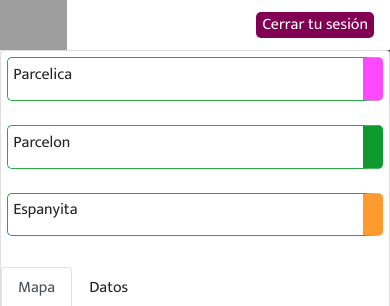
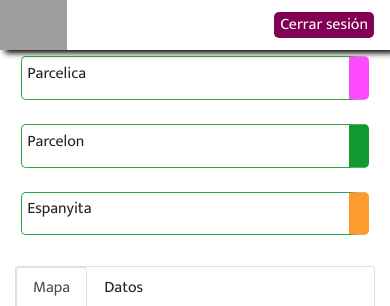
Before and after one commit to Llambies/pw_grupo7, a PHP site: the page made by zonacliente.php in a window 390 px wide. Shown: the top 306 px of the page. Run offline with PHP 8.4, Linux system fonts and the light colour scheme; a user stored in the database is signed in; data comes from the database, SQL or seed files in the repository; some libraries are stand-ins or nearby versions; grey boxes are pictures that could not be loaded.

Commit message:
Update zonacliente.php

```diff
--- a/zonacliente.php
+++ b/zonacliente.php
@@ -69,20 +69,16 @@ if (!$conn) {
     <header>
         <img src="./imgs/logo_u15.svg" alt="Logo Empresarial">
 
-        <a href="./index.php"> <button class="cerrar">Cerrar tu sesión</button></a>
+        <a href="./index.php"> <button class="cerrar">Cerrar sesión</button></a>
 
     </header>
-
 <div class="contingut">
 
 
-
-
-
-<div class="card">
-
-
-    <div id="listaParcelas" class="col-md-4">
+   <div class="container-fluid">
+  <div class="row">
+    <div class="col-md-2">
+      <div id="listaParcelas">
 
         <?php
              while ($consulta=mysqli_fetch_array($result)) {
@@ -132,22 +128,13 @@ if (!$conn) {
                     echo    ";var vertex".$parce."=";
                     echo    json_encode($vertices);
                     echo    ";</script>";
-                    echo    '<div id="caja'.$parce.'" class="checkparcela" for="check'.$parce.'" style="border-right:'.$color.' 20px solid;"><input id="check'.$parce.'" class="checkbox" type="checkbox" onchange="seleccionarParcela(this.checked,'.$parce.',vertex'.$parce.',nodo'.$parce.',color'.$parce.',parcelaid'.$parce.',datos'.$parce.',caja'.$parce.')" ><label class="nombreparcela" for="check'.$parce.'">'.$nombre.'</label></div><br>';
+                    echo    '<div id="caja'.$parce.'" class="checkparcela" for="check'.$parce.'" style="border-right:'.$color.' 20px solid;"><input id="check'.$parce.'" class="checkbox" type="checkbox" onchange="seleccionarParcela(this.checked,'.$parce.',vertex'.$parce.',nodo'.$parce.',color'.$parce.',parcelaid'.$parce.',datos'.$parce.',caja'.$parce.')"><label class="nombreparcela" for="check'.$parce.'">'.$nombre.'</label></div><br>';
                     echo ' <style type="text/css">:root {color'.$parce.':'.$color.';}</style>';
                  }
              }
         ?>
     </div>
-<ul class="nav nav-tabs">
-        <li class="nav-item">
-  <a class="nav-link active" onclick="openCity(event, 'mapa')">Mapa</a>
-    </li>
-    <li class="nav-item">
-  <a class="nav-link" onclick="openCity(event, 'datos')">Datos</a>
-    </li>
-
-</ul>
-<div id="mapa" class="tabcontent">
+</div>
     <div class="col-md-10">
 
 
@@ -163,7 +150,6 @@ if (!$conn) {
 
 </ul>
 <div id="London" class="tabcontent">
-
     <div id="map" class="map">
         <script>
             var map;
@@ -288,7 +274,9 @@ if (!$conn) {
 
   </div>
 
-
+</div>
+  </div>
+</div>
 
 
 
@@ -300,7 +288,6 @@ if (!$conn) {
 
     <script src="https://maps.googleapis.com/maps/api/js?callback=initMap" async defer></script>
 </div>
-
 </body>
 
 </html>
```
